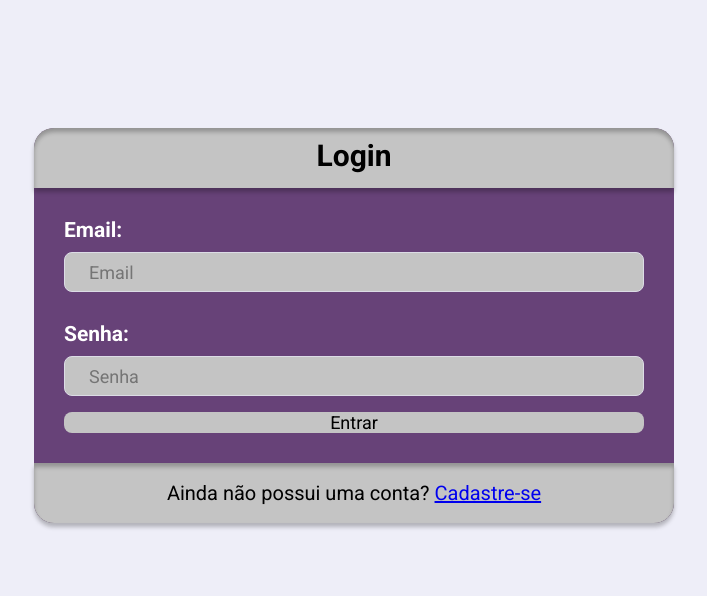
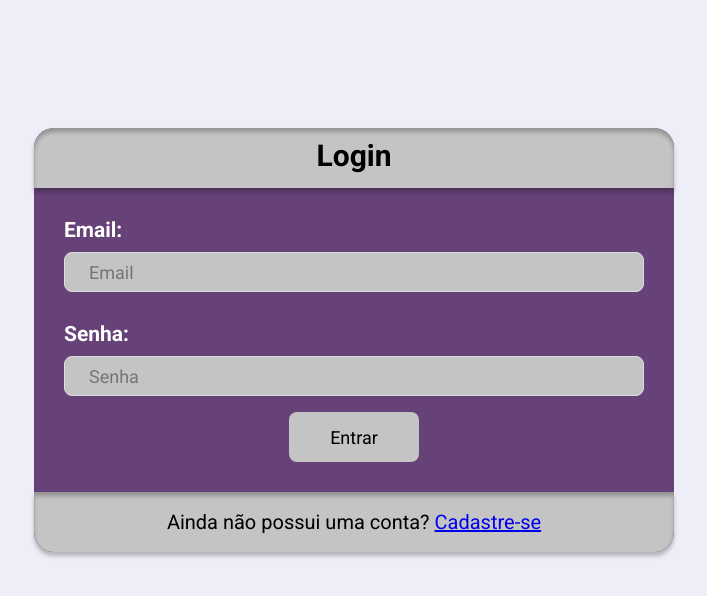
Before and after one commit to Allanptv/web, a React (Create React App) app: page / in a window 1280 px wide. Shown: the top 596 px of the page, without its empty margins (286-993 px from the left). Built offline with nearby package versions, Linux system fonts and the light colour scheme.

Commit message:
Mais config tela clientes

```diff
--- a/src/components/Client/Clients.jsx
+++ b/src/components/Client/Clients.jsx
@@ -80,7 +80,7 @@ const Logon = (props) => {
                     </CardContent>
                   </CardActionArea>
                   <CardActions>
-                    <Button size="small" color="primary">
+                    <Button className="button_verMais" size="small" color="primary">
                       Ver mais
                     </Button>
                   </CardActions>
@@ -98,9 +98,9 @@ const Logon = (props) => {
                     <div className="clients_title">
                         <div className="client_title"><h1>Clientes</h1></div>
                         <Link to="/clients/create" className="new_client_button">
-                            <Button>
+                            <button>
                                 <span>+ Cliente</span>
-                            </Button>
+                            </button>
                         </Link>
                     </div>
                     <div className="client_card">
--- a/src/components/Client/index.css
+++ b/src/components/Client/index.css
@@ -1,6 +1,12 @@
 .client_container{
     padding: 40px;
     margin-top: 70px;
+}
+
+
+.MuiButtonBase-root.MuiCardActionArea-root{
+    width: 100%;
+    height: initial;
 }
 
 .clients_title{
@@ -33,11 +39,6 @@
     border-radius: 15px;
 }
 
-button{
-    width: 100%;
-    height: 100%;
-}
-
 .MuiCard-root{
     margin:20px;
 }
--- a/src/global.css
+++ b/src/global.css
@@ -43,7 +43,6 @@ button{
     font-size: 18px;
     transition: filter 0.2s;
 }
-
 button:hover{
     filter: brightness(80%);
 }
```
Also changed, not shown: src/common/Header/index.css (line endings or trailing spaces).
